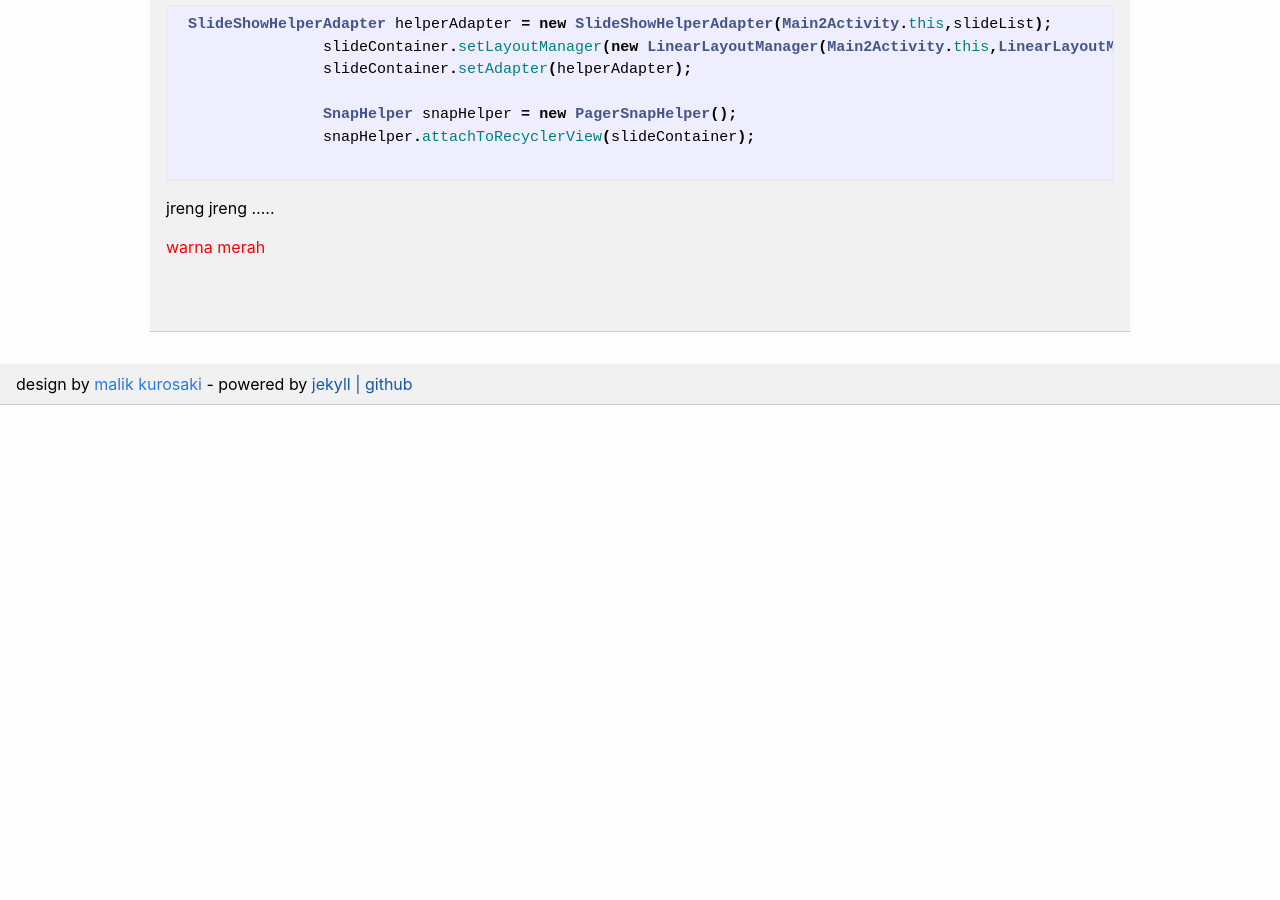
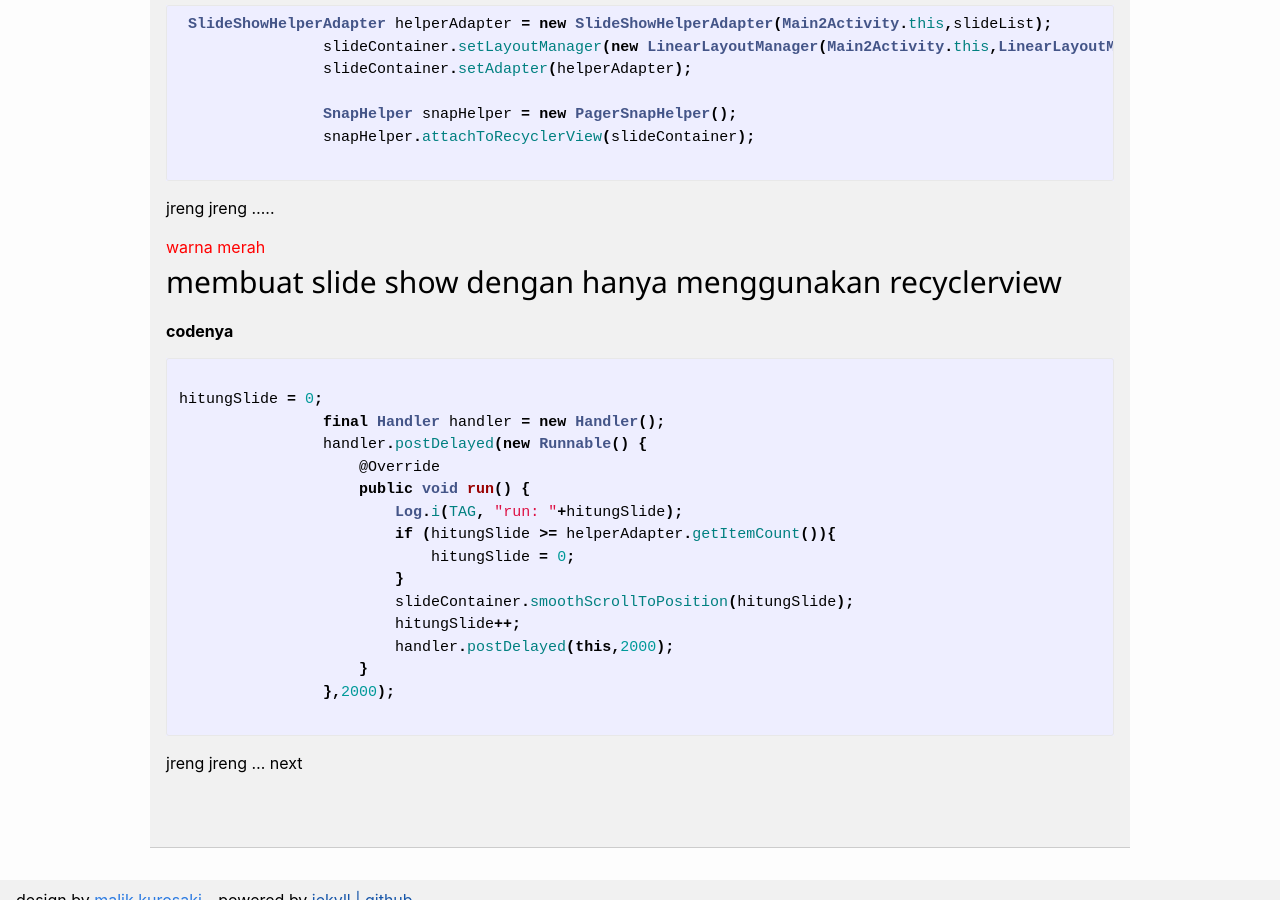
Before and after one commit to malikkurosaki/malikkurosaki, a Jekyll site: the page built from _pages/catatan.md, in a window 1280 px wide and 900 px high, scrolled down 970 px. Built offline with Jekyll 4.4.1, drawn with Linux system fonts in a browser that asks for light colours; comment, search, counter and statistics services are not loaded; before the commit the page ends 1375 px from its top, so only the background shows below that.

````diff
--- a/_pages/catatan.md
+++ b/_pages/catatan.md
@@ -12,3 +12,4 @@ toc: true
 
 {% include_relative catatan/posisi-terakhur-recyclerview.md %}
 {% include_relative catatan/membuat-recyclerview-viewpager.md %}
+{% include_relative catatan/recyclerview-slide-show.md %}
--- /dev/null
+++ b/_pages/catatan/recyclerview-slide-show.md
@@ -0,0 +1,25 @@
+## membuat slide show dengan hanya menggunakan recyclerview
+
+__codenya__
+
+``` java
+
+hitungSlide = 0;
+                final Handler handler = new Handler();
+                handler.postDelayed(new Runnable() {
+                    @Override
+                    public void run() {
+                        Log.i(TAG, "run: "+hitungSlide);
+                        if (hitungSlide >= helperAdapter.getItemCount()){
+                            hitungSlide = 0;
+                        }
+                        slideContainer.smoothScrollToPosition(hitungSlide);
+                        hitungSlide++;
+                        handler.postDelayed(this,2000);
+                    }
+                },2000);
+
+```
+
+
+jreng jreng ... next
````
Also changed, not shown: _posts/tutorial android studio/2019-05-02-pikirnya-retrofit-itu-ngeri.md (added, +125 -0 lines).
